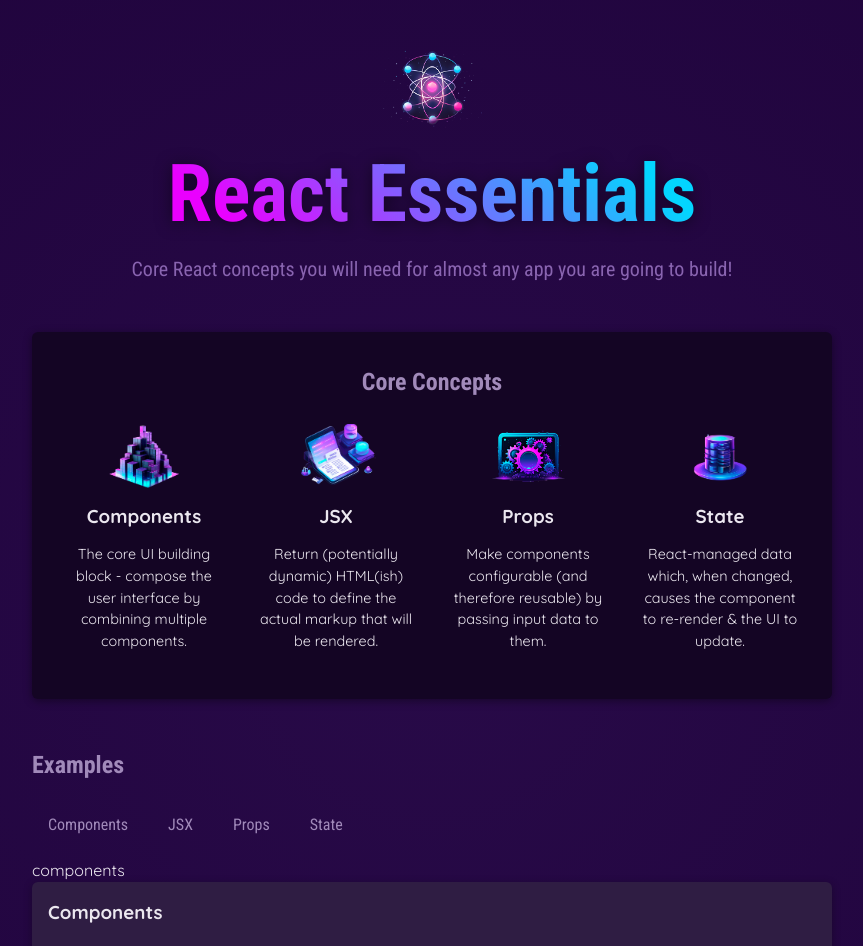
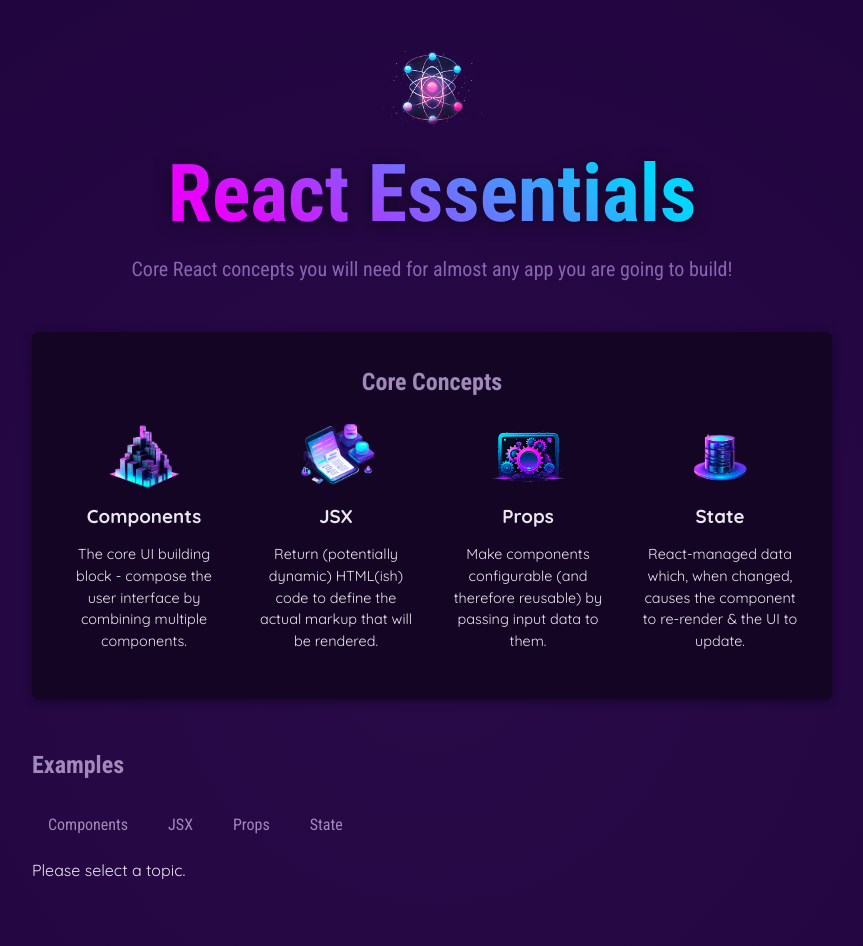
Before and after one commit to Jansevska/01react_udemy, a React (Vite) app: page / in a window 1280 px wide. Shown: the top 946 px of the page, without its empty margins (208-1071 px from the left). Built offline with nearby package versions, Linux system fonts and the light colour scheme.

Commit message:
added condition to render selectedTopic

```diff
--- a/src/App.jsx
+++ b/src/App.jsx
@@ -8,7 +8,7 @@
 
 
 function App() {
-  const [ selectedTopic, setSelectedTopic ] = useState('components');
+  const [ selectedTopic, setSelectedTopic ] = useState();
 
   function handleSelect(selectedButton) {
     // selectedButton => 'components', 'jsx', 'props', 'state'
@@ -48,7 +48,9 @@
           </menu>
           {/* Dynamic Content for TabButtons = {tabContent}*/}
           {/* {tabContent} */}
-          {selectedTopic}
+          {!selectedTopic ? (
+            <p>Please select a topic.</p>
+          ) : (
             <div id="tab-content">
               <h3>{ EXAMPLES[selectedTopic].title }</h3>
               <p>{ EXAMPLES[selectedTopic].description }</p>
@@ -56,6 +58,7 @@
                 <code>{ EXAMPLES[selectedTopic].code }</code>
               </pre>
             </div>
+          )}
         </section>
       </main>
     </div>
```
Lines whose indentation alone changed are shown as unchanged.
